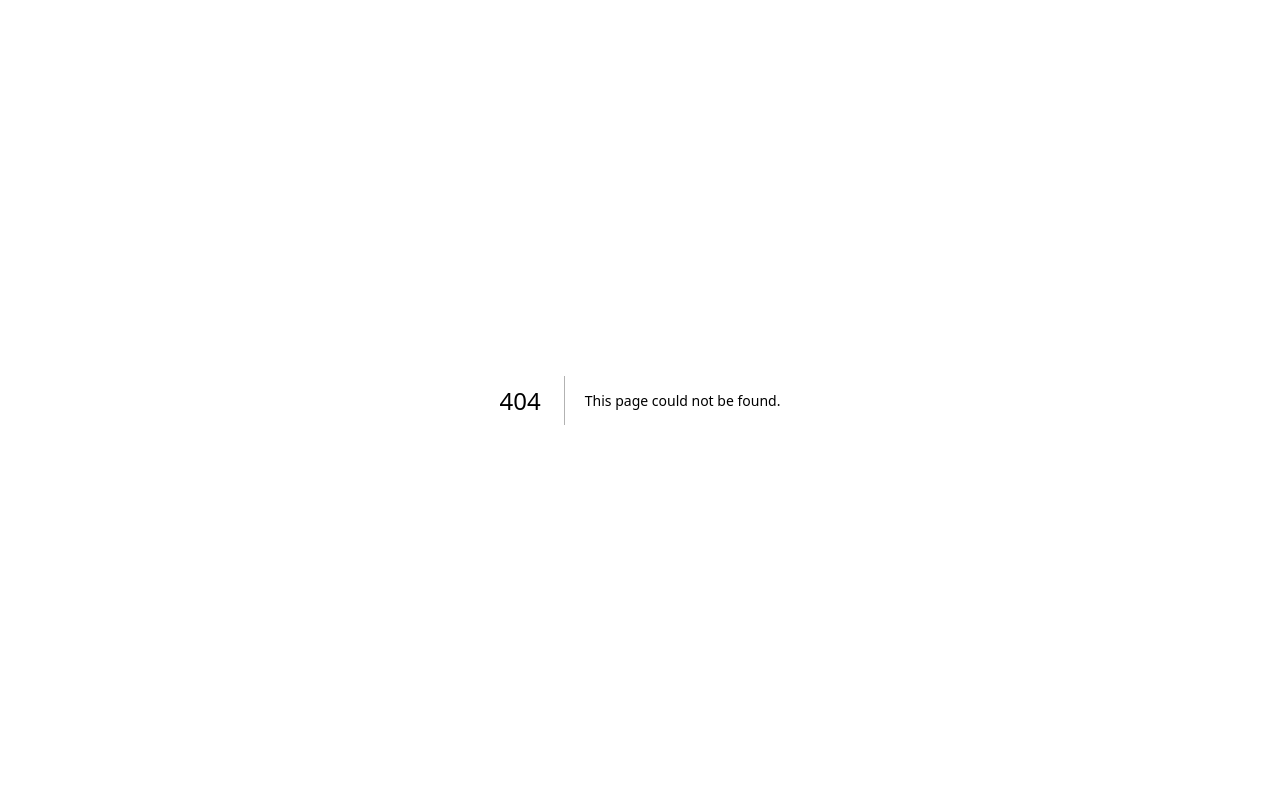
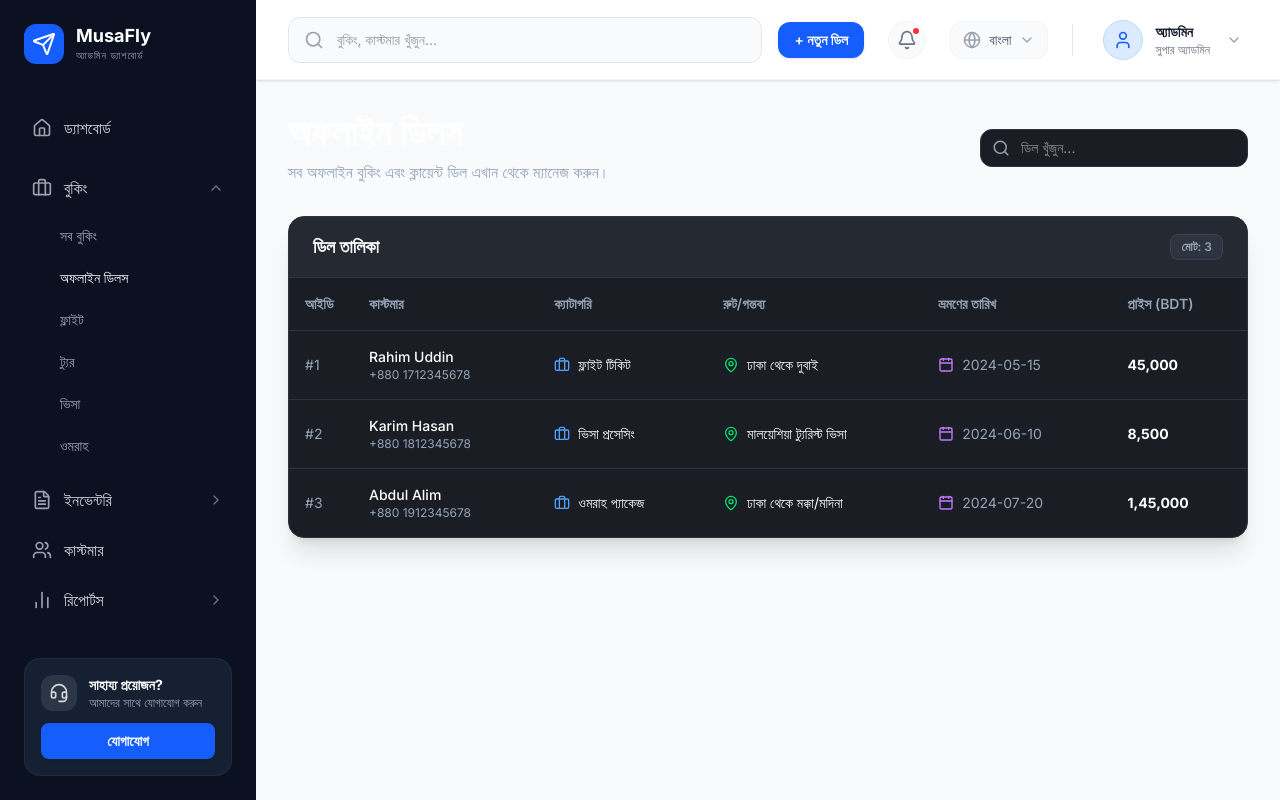
Before and after one commit to Mehedi259/musafly-admin-dashboard, a Next.js app: page /deals in a window 1280 px wide. Before the commit this address had no page. Built offline with nearby package versions, Linux system fonts and the light colour scheme.

Commit message:
Add Deals page and update Sidebar

```diff
--- /dev/null
+++ b/src/app/(dashboard)/deals/page.tsx
@@ -0,0 +1,117 @@
+'use client';
+
+import { useState } from 'react';
+import { Briefcase, MapPin, Calendar, Globe, Search } from 'lucide-react';
+
+export default function DealsPage() {
+  const [items, setItems] = useState<any[]>([
+    {
+      id: 1,
+      customerName: 'Rahim Uddin',
+      phone: '+880 1712345678',
+      category: 'ফ্লাইট টিকিট',
+      destination: 'ঢাকা থেকে দুবাই',
+      travelDate: '2024-05-15',
+      source: 'WhatsApp',
+      price: '45,000',
+    },
+    {
+      id: 2,
+      customerName: 'Karim Hasan',
+      phone: '+880 1812345678',
+      category: 'ভিসা প্রসেসিং',
+      destination: 'মালয়েশিয়া ট্যুরিস্ট ভিসা',
+      travelDate: '2024-06-10',
+      source: 'Facebook Messenger',
+      price: '8,500',
+    },
+    {
+      id: 3,
+      customerName: 'Abdul Alim',
+      phone: '+880 1912345678',
+      category: 'ওমরাহ প্যাকেজ',
+      destination: 'ঢাকা থেকে মক্কা/মদিনা',
+      travelDate: '2024-07-20',
+      source: 'সরাসরি ফোন কল',
+      price: '1,45,000',
+    },
+  ]);
+
+  return (
+    <div className="animate-in fade-in slide-in-from-bottom-4 duration-500">
+      <div className="flex flex-col sm:flex-row justify-between items-start sm:items-center gap-4 mb-8">
+        <div>
+          <h1 className="text-4xl font-bold text-white mb-2">অফলাইন ডিলস</h1>
+          <p className="text-[#94a3b8]">সব অফলাইন বুকিং এবং ক্লায়েন্ট ডিল এখান থেকে ম্যানেজ করুন।</p>
+        </div>
+
+        <div className="relative">
+          <Search className="absolute left-3 top-1/2 -translate-y-1/2 text-gray-400" size={18} />
+          <input
+            type="text"
+            placeholder="ডিল খুঁজুন..."
+            className="pl-10 pr-4 py-2 bg-[#1a1d24] border border-[#2e3340] rounded-xl text-sm text-white focus:outline-none focus:border-blue-500"
+          />
+        </div>
+      </div>
+
+      <div className="bg-[#1a1d24] border border-[#2e3340] rounded-2xl shadow-xl overflow-hidden">
+        <div className="bg-[#252932] px-6 py-4 border-b border-[#2e3340] flex justify-between items-center">
+          <h2 className="text-lg font-bold text-white">ডিল তালিকা</h2>
+          <span className="text-xs font-semibold px-2.5 py-1 bg-[#2e3340] text-[#94a3b8] rounded-lg border border-[#3e4455]">
+            মোট: {items.length}
+          </span>
+        </div>
+
+        <div className="overflow-x-auto">
+          <table className="w-full text-sm">
+            <thead className="bg-[#1a1d24]">
+              <tr>
+                <th className="p-4 text-left font-semibold text-[#94a3b8] w-16">আইডি</th>
+                <th className="p-4 text-left font-semibold text-[#94a3b8]">কাস্টমার</th>
+                <th className="p-4 text-left font-semibold text-[#94a3b8]">ক্যাটাগরি</th>
+                <th className="p-4 text-left font-semibold text-[#94a3b8]">রুট/গন্তব্য</th>
+                <th className="p-4 text-left font-semibold text-[#94a3b8]">ভ্রমণের তারিখ</th>
+                <th className="p-4 text-left font-semibold text-[#94a3b8]">প্রাইস (BDT)</th>
+              </tr>
+            </thead>
+            <tbody>
+              {items.length === 0 ? (
+                <tr>
+                  <td colSpan={6} className="p-8 text-center text-[#94a3b8]">কোনো ডিল পাওয়া যায়নি।</td>
+                </tr>
+              ) : items.map((item, index) => (
+                <tr key={index} className="hover:bg-[#252932] transition-colors group border-t border-[#2e3340]">
+                  <td className="p-4 text-[#94a3b8]">#{item.id}</td>
+                  <td className="p-4">
+                    <div className="text-white font-medium">{item.customerName}</div>
+                    <div className="text-xs text-[#94a3b8]">{item.phone}</div>
+                  </td>
+                  <td className="p-4">
+                    <div className="flex items-center gap-2">
+                      <Briefcase size={16} className="text-blue-400" />
+                      <span className="text-white">{item.category}</span>
+                    </div>
+                  </td>
+                  <td className="p-4">
+                    <div className="flex items-center gap-2">
+                      <MapPin size={16} className="text-green-400" />
+                      <span className="text-white">{item.destination}</span>
+                    </div>
+                  </td>
+                  <td className="p-4">
+                    <div className="flex items-center gap-2">
+                      <Calendar size={16} className="text-purple-400" />
+                      <span className="text-[#94a3b8]">{item.travelDate}</span>
+                    </div>
+                  </td>
+                  <td className="p-4 text-white font-bold">{item.price}</td>
+                </tr>
+              ))}
+            </tbody>
+          </table>
+        </div>
+      </div>
+    </div>
+  );
+}
--- a/src/components/Sidebar.tsx
+++ b/src/components/Sidebar.tsx
@@ -74,6 +74,7 @@ export default function Sidebar() {
             {isBookingsOpen && (
               <div className="pl-11 pr-4 py-2 space-y-1.5">
                 <Link href="/bookings" className={`block py-2 text-sm transition-colors ${pathname === '/bookings' ? 'text-white font-medium' : 'text-gray-400 hover:text-white'}`}>সব বুকিং</Link>
+                <Link href="/deals" className={`block py-2 text-sm transition-colors ${pathname === '/deals' ? 'text-white font-medium' : 'text-gray-400 hover:text-white'}`}>অফলাইন ডিলস</Link>
                 <Link href="/flights" className={`block py-2 text-sm transition-colors ${pathname === '/flights' ? 'text-white font-medium' : 'text-gray-400 hover:text-white'}`}>ফ্লাইট</Link>
 
                 <Link href="/tours" className={`block py-2 text-sm transition-colors ${pathname === '/tours' ? 'text-white font-medium' : 'text-gray-400 hover:text-white'}`}>ট্যুর</Link>
```
